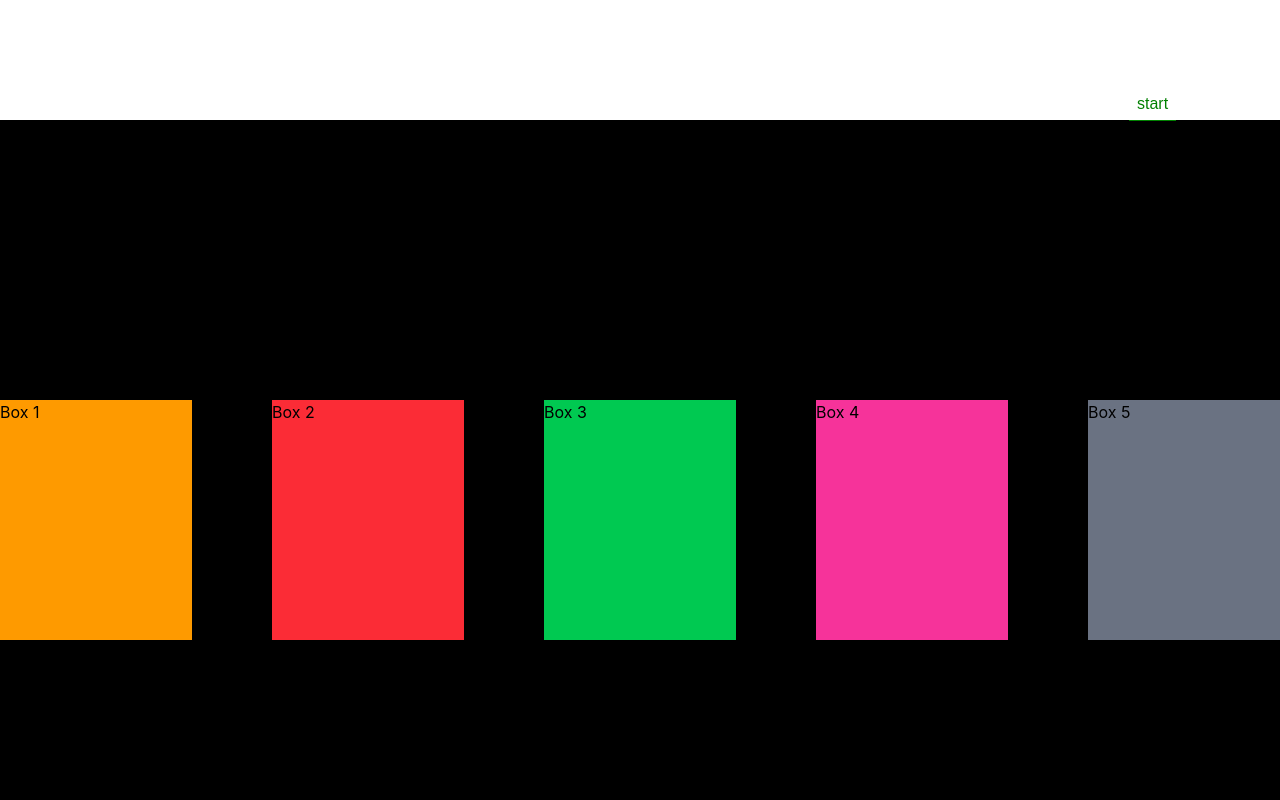
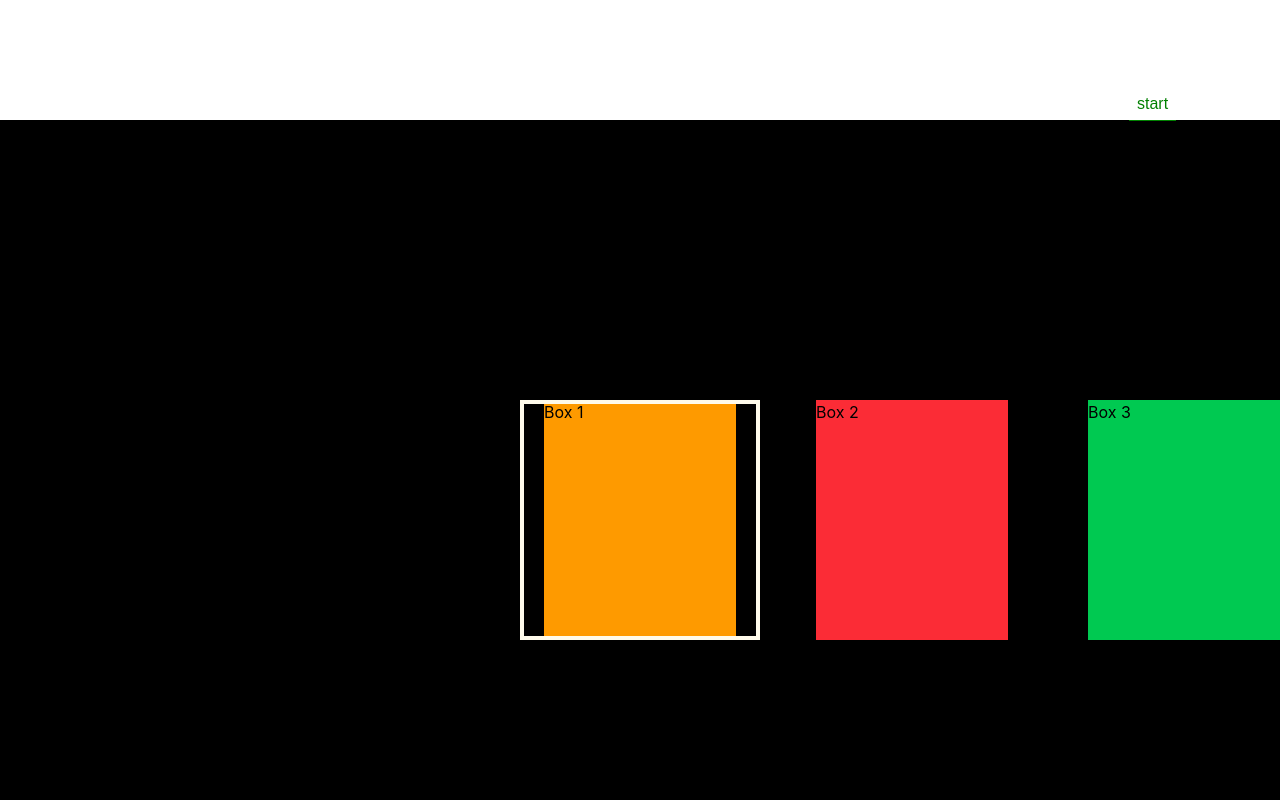
Before and after one commit to farhad1217/Practising_GSAP, a React (Vite) app: page / in a window 1280 px wide. Shown: the part 680-1480 px from the top of the page. Built offline with nearby package versions, Linux system fonts and the light colour scheme.

Commit message:
snapping at middle while scrolling

```diff
--- a/src/components/section_scroll_snap.jsx
+++ b/src/components/section_scroll_snap.jsx
@@ -8,9 +8,9 @@ export default function SectionScrollSnap(){
 
     useGSAP(()=>{
         const box = gsap.utils.toArray(".animation > div")
-        const left = box[0].getBoundingClientRect().left
         const step = box[1].getBoundingClientRect().left - box[0].getBoundingClientRect().left
-        box.shift()
+        gsap.set(".animation", {x: -box[0].getBoundingClientRect().left + box[2].getBoundingClientRect().left})
+        box.pop()
         const tl = gsap.timeline({
             ease: "none",
             scrollTrigger: {
@@ -30,21 +30,19 @@ export default function SectionScrollSnap(){
         })
 
         tl.addLabel("box0")
-        .to(".animation", {x: -left})
 
-        box.forEach((_, i)=>{
-            tl.addLabel(`box${i+1}`)
-            .to(".animation", {x: `-=${step}`})
+        box.forEach((item, i)=>{
+            tl.to(".animation", {x: `-=${step}`})
+            .addLabel(`box${i+1}`)
         })
-
-        tl.addLabel("box5")
     })
 
     return <>
         <div className="screen1 w-full h-screen flex justify-center items-center">
             <div className="boxref">Scroll </div>
         </div>
-        <div className="screen2 w-full h-screen bg-black">
+        <div className="screen2 w-full h-screen bg-black overflow-x-hidden">
+            <div className="w-full h-screen flex justify-center items-center bg-transparent">
                 <div className="animation w-full h-screen flex justify-center items-center gap-20">
                     <div className="box1 w-60 h-60 bg-amber-500 relative">Box 1</div>
                     <div className="box2 w-60 h-60 bg-red-500 relative">Box 2</div>
@@ -52,6 +50,8 @@ export default function SectionScrollSnap(){
                     <div className="box4 w-60 h-60 bg-pink-500 relative">Box 4</div>
                     <div className="box5 w-60 h-60 bg-gray-500 relative">Box 5</div>
                 </div>
+                <div className="frame w-60 h-60 border-4 border-amber-50 fixed"></div>
+            </div>
         </div>
     </>
 }
```
Lines whose indentation alone changed are shown as unchanged.
